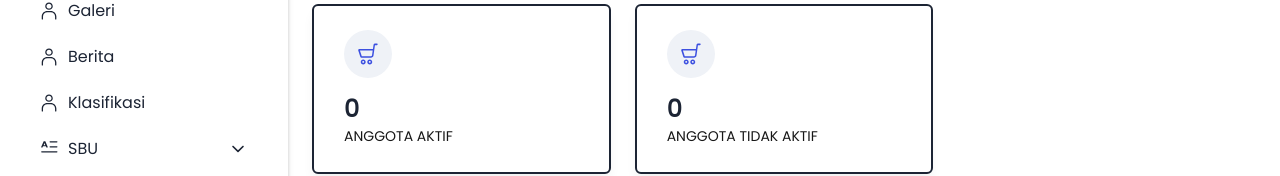
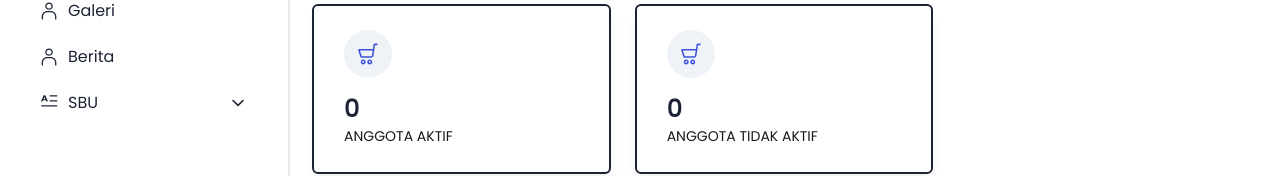
Before and after one commit to KrysnaRachmatR/Perkindo-App-Next, a Next.js app: page /admin in a window 1280 px wide. Shown: the part 294-470 px from the top of the page. Built offline with nearby package versions, Linux system fonts and the light colour scheme.

Commit message:
Remove: Hapus komponen tidak diperlukan

```diff
--- a/src/components/organisms/admin/Sidebar/index.tsx
+++ b/src/components/organisms/admin/Sidebar/index.tsx
@@ -112,29 +112,6 @@ const menuGroups = [
         ),
         label: "Berita",
         route: "/admin/list/berita",
-      },
-      {
-        icon: (
-          <svg
-            className="fill-current"
-            width="18"
-            height="18"
-            viewBox="0 0 18 18"
-            fill="none"
-            xmlns="http://www.w3.org/2000/svg"
-          >
-            <path
-              d="M9.0002 7.79065C11.0814 7.79065 12.7689 6.1594 12.7689 4.1344C12.7689 2.1094 11.0814 0.478149 9.0002 0.478149C6.91895 0.478149 5.23145 2.1094 5.23145 4.1344C5.23145 6.1594 6.91895 7.79065 9.0002 7.79065ZM9.0002 1.7719C10.3783 1.7719 11.5033 2.84065 11.5033 4.16252C11.5033 5.4844 10.3783 6.55315 9.0002 6.55315C7.62207 6.55315 6.49707 5.4844 6.49707 4.16252C6.49707 2.84065 7.62207 1.7719 9.0002 1.7719Z"
-              fill=""
-            />
-            <path
-              d="M10.8283 9.05627H7.17207C4.16269 9.05627 1.71582 11.5313 1.71582 14.5406V16.875C1.71582 17.2125 1.99707 17.5219 2.3627 17.5219C2.72832 17.5219 3.00957 17.2407 3.00957 16.875V14.5406C3.00957 12.2344 4.89394 10.3219 7.22832 10.3219H10.8564C13.1627 10.3219 15.0752 12.2063 15.0752 14.5406V16.875C15.0752 17.2125 15.3564 17.5219 15.7221 17.5219C16.0877 17.5219 16.3689 17.2407 16.3689 16.875V14.5406C16.2846 11.5313 13.8377 9.05627 10.8283 9.05627Z"
-              fill=""
-            />
-          </svg>
-        ),
-        label: "Klasifikasi",
-        route: "/admin/list/klasifikasi",
       },
       {
         icon: (
```
